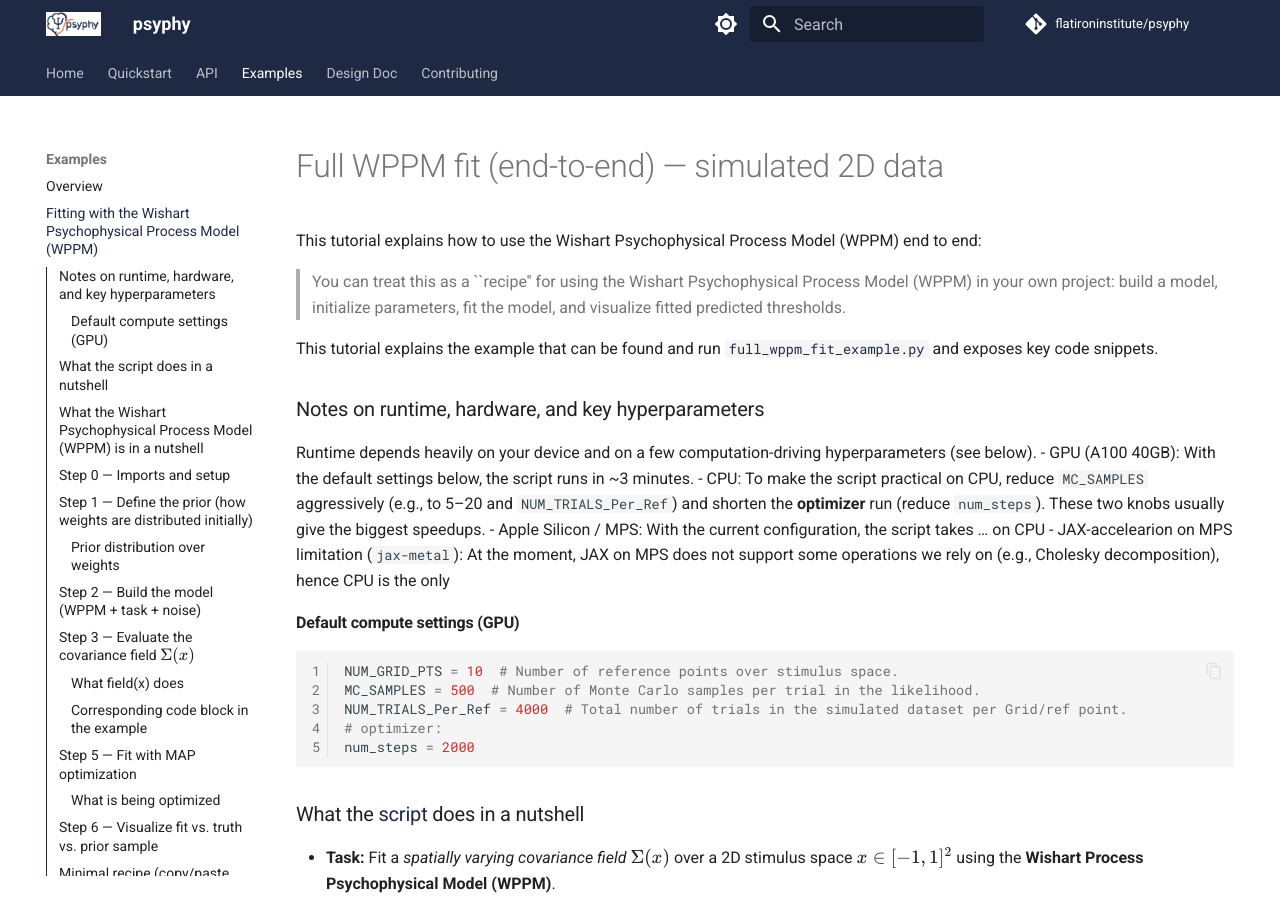
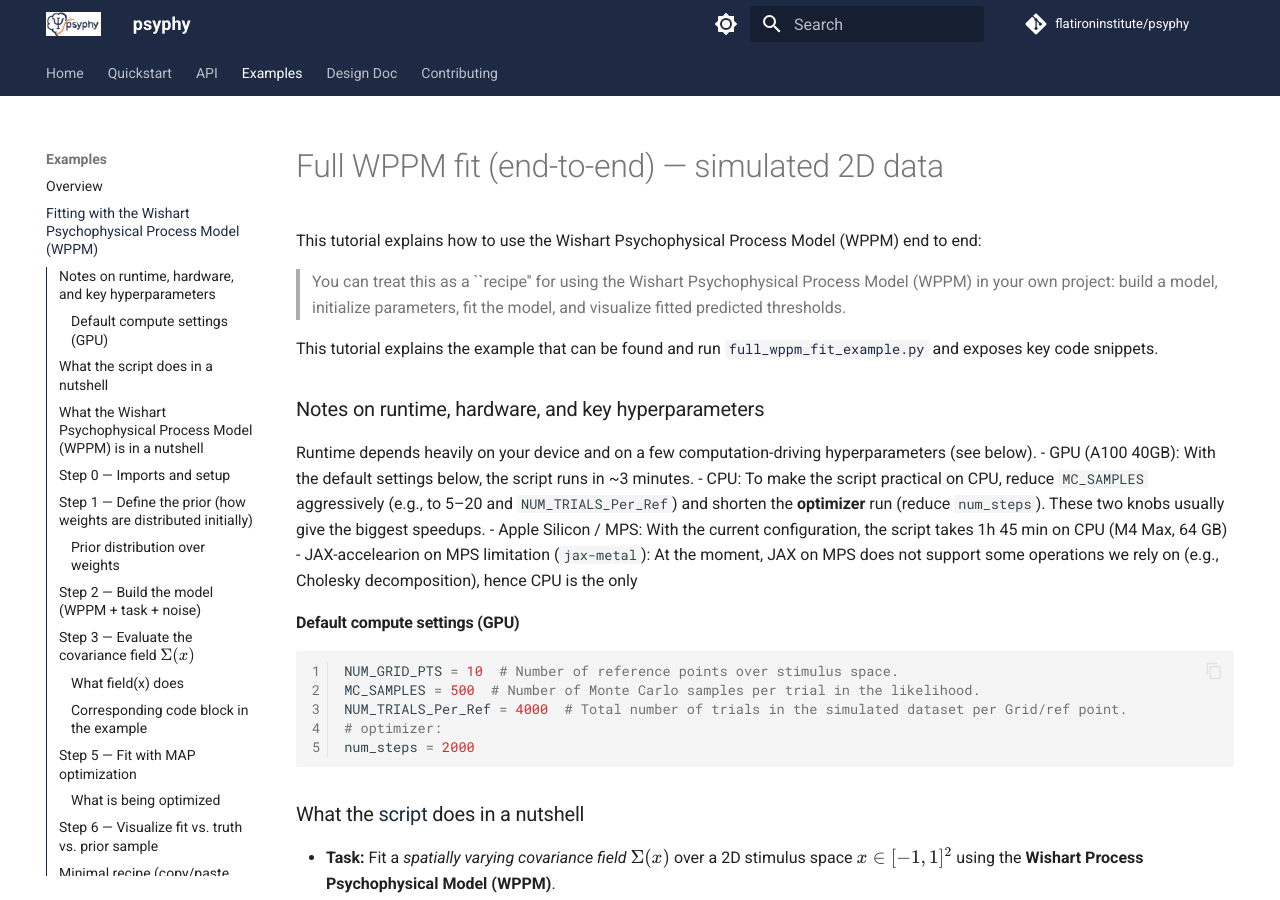
Before and after one commit to hmd101/psyphy, an MkDocs documentation site: the page built from docs/examples/wppm/full_wppm_fit_example.md, in a window 1280 px wide and 900 px high. Built offline with MkDocs 1.6.1 and Material for MkDocs 9.7.7, drawn with Linux system fonts in a browser that asks for light colours; comment, search, counter and statistics services are not loaded.

Commit message:
added run time of tutorial on cpu

```diff
--- a/docs/examples/wppm/full_wppm_fit_example.md
+++ b/docs/examples/wppm/full_wppm_fit_example.md
@@ -13,7 +13,7 @@ This tutorial explains the example that can be found and run
 Runtime depends heavily on your device and on a few computation-driving hyperparameters (see below).
 - GPU (A100 40GB): With the default settings below, the script runs in ~3 minutes.
 - CPU: To make the script practical on CPU, reduce `MC_SAMPLES` aggressively (e.g., to 5–20 and `NUM_TRIALS_Per_Ref`) and shorten the **optimizer** run (reduce `num_steps`). These two knobs usually give the biggest speedups.
-- Apple Silicon / MPS: With the current configuration, the script takes … on  CPU
+- Apple Silicon / MPS: With the current configuration, the script takes 1h 45 min on  CPU (M4 Max, 64 GB)
 - JAX-accelearion on MPS limitation (`jax-metal`): At the moment, JAX on MPS does not support some operations we rely on (e.g., Cholesky decomposition), hence CPU is the only
 
 #### Default compute settings (GPU)
```
